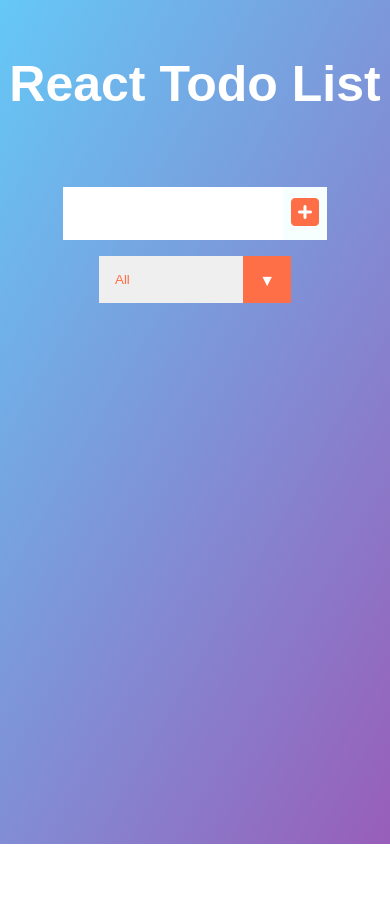
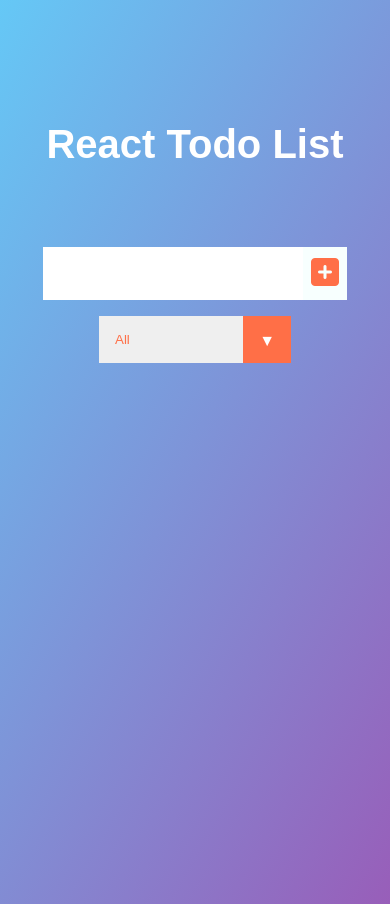
Before and after one commit to praxmusic/praxmusic.github.io-react-todo, a React (Create React App) app: page / in a window 390 px wide. Before the commit the page ends 844 px from the top, so only its background shows below. Built offline with nearby package versions, Linux system fonts and the light colour scheme.

Commit message:
moved select div

```diff
--- a/src/App.css
+++ b/src/App.css
@@ -135,7 +135,8 @@ select {
 @media only screen and (max-width: 768px) {
 
   header {
-    font-size: 25px;
+    margin-top: 60px;
+    font-size: 20px;
   }
 
 
@@ -145,7 +146,7 @@ select {
   }
 
   .todo-input {
-    width: 220px;
+    width: 260px;
   }
 
   .todo-button {
```
Also changed, not shown: 1 other file (tests, documents, lock files or other folders).
